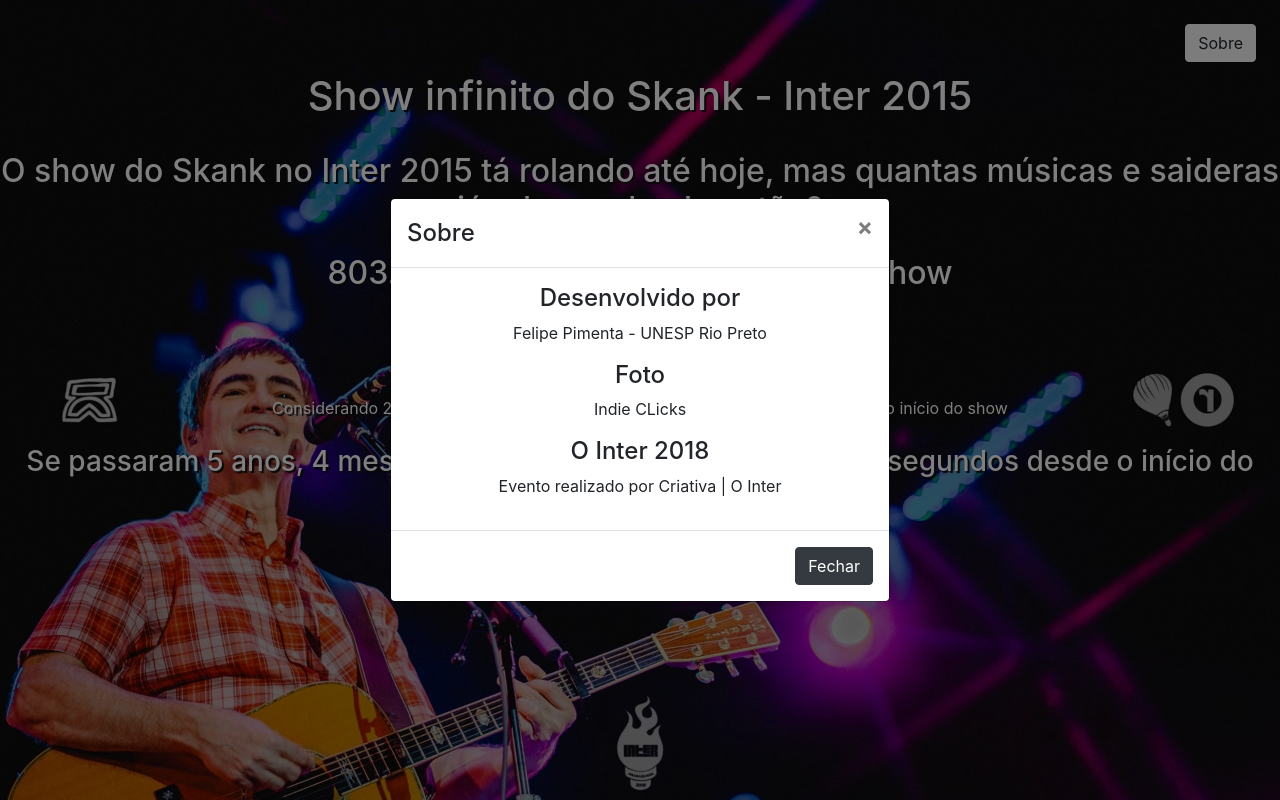
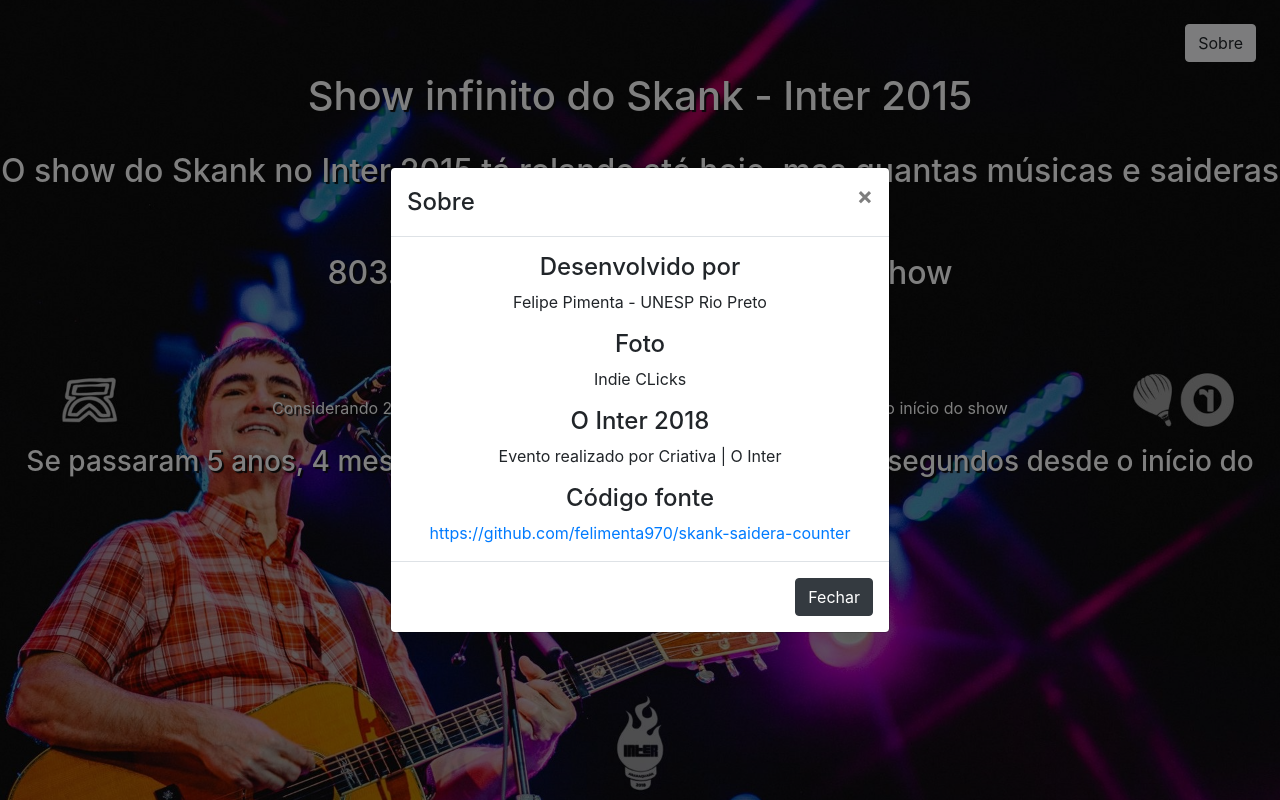
Before and after one commit to felimenta970/skank-saidera-counter, a React (Create React App) app: page / in a window 1280 px wide. Both pictures are taken after a click on the button "Sobre". Built offline with nearby package versions, Linux system fonts and the light colour scheme.

Commit message:
Added source code link

```diff
--- a/src/Components/ModalSobre.js
+++ b/src/Components/ModalSobre.js
@@ -35,6 +35,9 @@
                 <p>
                     Evento realizado por Criativa | O Inter
                 </p>
+
+                <h4>Código fonte</h4>
+                <a href="https://github.com/felimenta970/skank-saidera-counter">https://github.com/felimenta970/skank-saidera-counter</a>
             </Modal.Body>
 
             {/* Footer do modal, com botão de close */}
```
